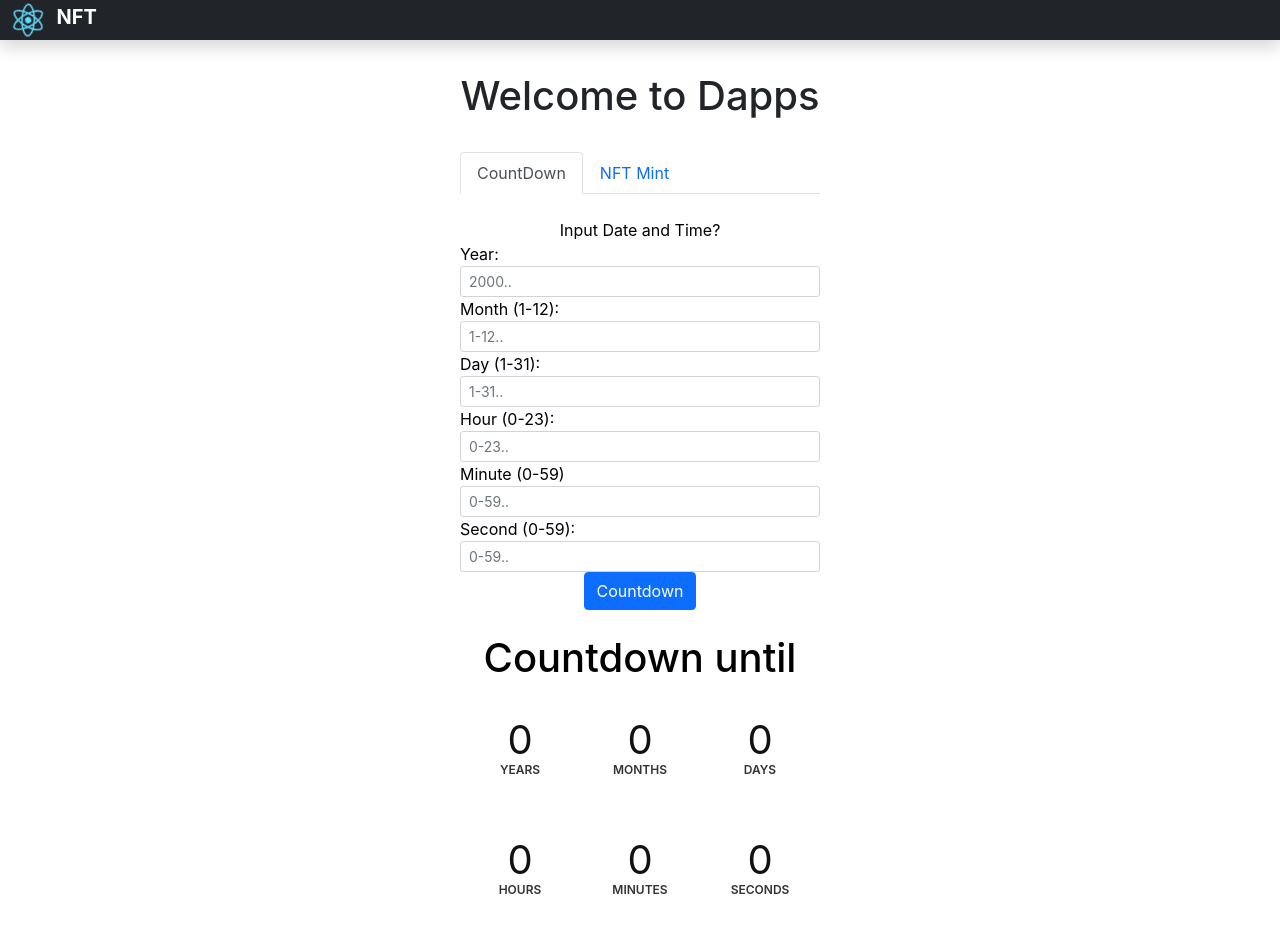
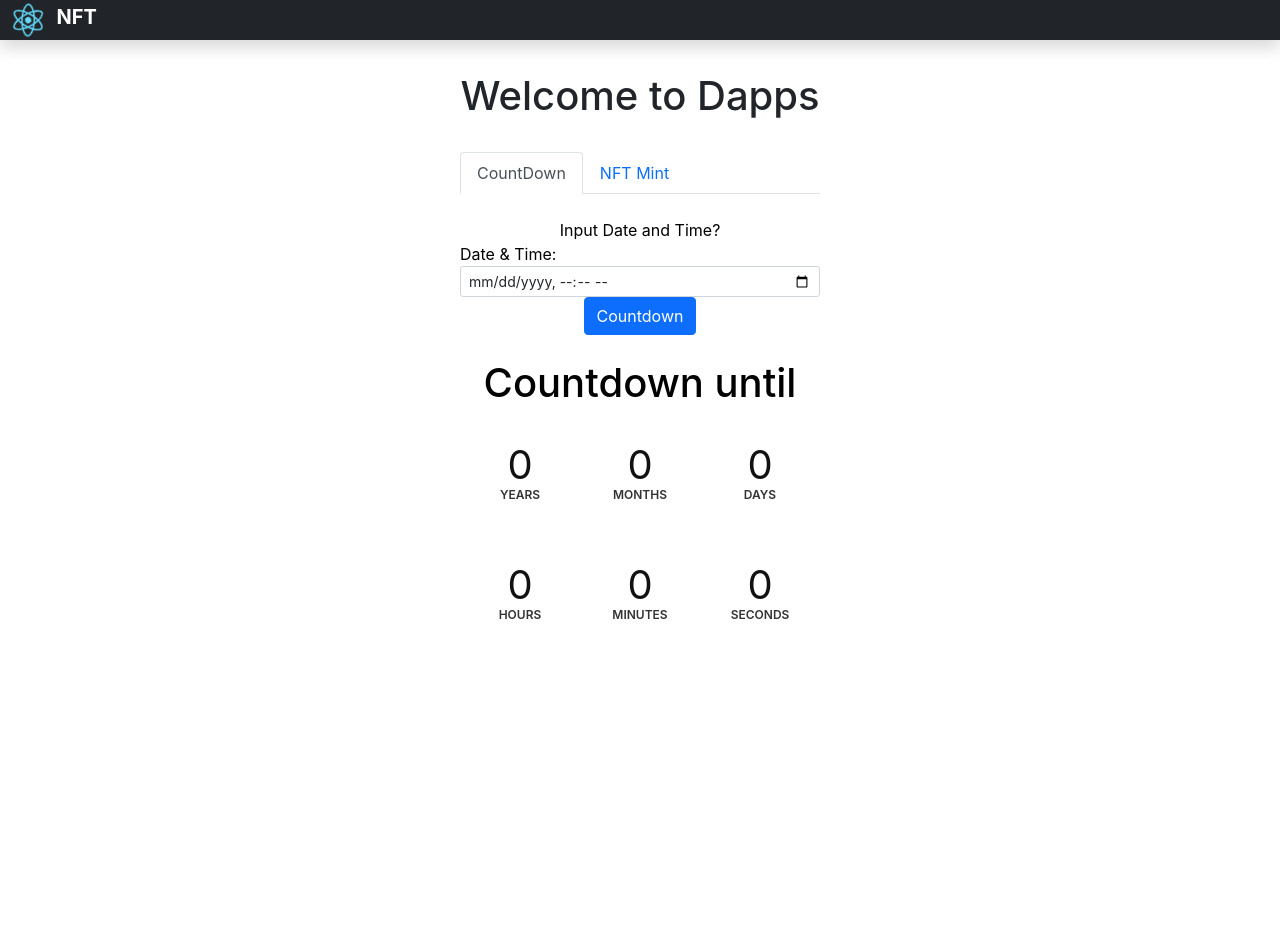
Before and after one commit to Alhamizz/project, a React (Create React App) app: page / in a window 1280 px wide. Both pictures are taken after a click on the tab "CountDown". Shown: the top 932 px of the page. After the commit the page ends 800 px from the top, so only its background shows below. Built offline with nearby package versions, Linux system fonts and the light colour scheme.

Commit message:
countdown update

```diff
--- a/src/App.js
+++ b/src/App.js
@@ -5,23 +5,41 @@ import './App.css';
 
 class App extends Component {
 
-  async countdown(years, months, days, hours, minutes, seconds){
-    this.setState({ years, months, days, hours, minutes, seconds});
+  async countdown(datetime){
+
+    /*var date2 = null;
+    this.state.i = this.state.i + 1;
+
+    if (this.state.i === 2){
+      this.state.i = 1;
+      date2 = null;
+    }
+    console.log(date2)
+    //console.log(this.state.input) */
 
     this.interval = setInterval(() => {
+      var date1 = new Date();
+      var date2 = new Date(datetime);
+      //console.log(date2)
 
-      var date1 = new Date();
-      var date2 = new Date(this.state.years, this.state.months, this.state.days, this.state.hours, this.state.minutes, this.state.seconds);
-      const diff = new Date(date2.getTime() - date1.getTime());
+      const  dif = new Date(date2.getTime() - date1.getTime());
+      console.log(dif)
 
-      var year = diff.getUTCFullYear() - 1970;
-      var month = diff.getUTCMonth();
-      var day = diff.getUTCDate() - 1;
-      var hour = diff.getUTCHours();
-      var minute = diff.getUTCMinutes();
-      var second = diff.getUTCSeconds();
+      var year = dif.getUTCFullYear() - 1970;
+      var month = dif.getUTCMonth() ;
+      var day = dif.getUTCDate() - 1;
+      var hour = dif.getUTCHours() ;
+      var minute = dif.getUTCMinutes() ;
+      var second = dif.getUTCSeconds();
 
-      if (diff < 0){
+      console.log(dif.getUTCFullYear())
+      console.log(dif.getUTCMonth())
+      console.log(dif.getUTCDate())
+      console.log(dif.getUTCDay())
+      console.log(minute)
+      console.log(second)
+
+      if (dif < 0){
         year = 0;
         month = 0;
         day = 0;
@@ -31,11 +49,8 @@ class App extends Component {
       }
 
       this.setState({ year, month, day, hour, minute, second});
-      //console.log(diff.getUTCDate())
-      //console.log(date1.getUTCDate())
-
     }, 1000);
-  }
+}
 
 
 
@@ -149,7 +164,8 @@ class App extends Component {
   constructor(props) {
     super(props)
     this.state = {
-
+      i : null,
+      input: null,
       selectedFile: null,
       year: '0',
       month: '0',
@@ -189,80 +205,20 @@ class App extends Component {
                               Input Date and Time?
                                 <form onSubmit={(e) => {
                                   e.preventDefault()
-                                  let years = this.years.value
-                                  let months = this.months.value - 1
-                                  let days = this.days.value
-                                  let hours = this.hours.value
-                                  let minutes = this.minutes.value
-                                  let seconds = this.seconds.value
+                                  let datetime = this.datetime.value
 
-                                  this.countdown(years, months, days, hours, minutes, seconds)
+                                  this.countdown(datetime)
 
                                 }}>
                                   <div className='form-group mr-sm-2'>
 
-                                    <label htmlFor="Year" style={{float: "left"}}>Year:</label>
+                                    <label htmlFor="DateTime" style={{float: "left"}}>Date & Time:</label>
                                     <input
-                                      id='Year'
-                                      type='number'
-                                      ref={(input) => { this.years = input }}
+                                      id='DateTime'
+                                      type='datetime-local'
+                                      ref={(input) => { this.datetime = input }}
                                       className="form-control form-control-sm"
-                                      placeholder='2000..'
-                                      required />
-
-                                    <label htmlFor="Month" style={{float: "left"}}>Month (1-12):</label>
-                                    <input
-                                      id='Month'
-                                      type='number'
-                                      ref={(input) => { this.months = input }}
-                                      className="form-control form-control-sm"
-                                      placeholder='1-12..'
-                                      min="1"
-                                      max="12"
-                                      required />
-
-                                    <label htmlFor="Day" style={{float: "left"}}>Day (1-31):</label>
-                                    <input
-                                      id='Day'
-                                      type='number'
-                                      ref={(input) => { this.days = input }}
-                                      className="form-control form-control-sm"
-                                      placeholder='1-31..'
-                                      min="1"
-                                      max="31"
-                                      required />
-
-                                    <label htmlFor="Hour" style={{float: "left"}}>Hour (0-23):</label>
-                                    <input
-                                      id='Hour'
-                                      type='number'
-                                      ref={(input) => { this.hours = input }}
-                                      className="form-control form-control-sm"
-                                      placeholder='0-23..'
-                                      min="0"
-                                      max="23"
-                                      required />
-
-                                    <label htmlFor="Minute" style={{float: "left"}}>Minute (0-59)</label>
-                                    <input
-                                      id='Minute'
-                                      type='number'
-                                      ref={(input) => { this.minutes = input }}
-                                      className="form-control form-control-sm"
-                                      placeholder='0-59..'
-                                      min="0"
-                                      max="59"
-                                      required />
-
-                                    <label htmlFor="Second" style={{float: "left"}}>Second (0-59):</label>
-                                    <input
-                                      id='Second'
-                                      type='number'
-                                      ref={(input) => { this.seconds = input }}
-                                      className="form-control form-control-sm"
-                                      placeholder='0-59..'
-                                      min="0"
-                                      max="59"
+                                      placeholder='dd/mm/yyyy'
                                       required />
 
                                   </div>
```
